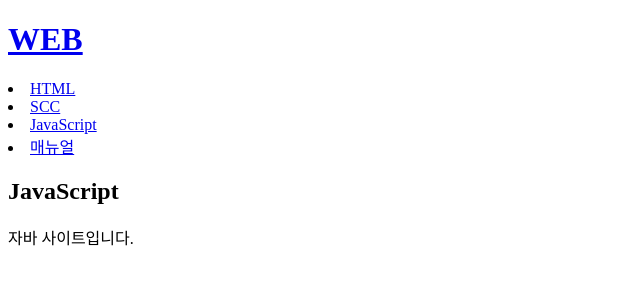
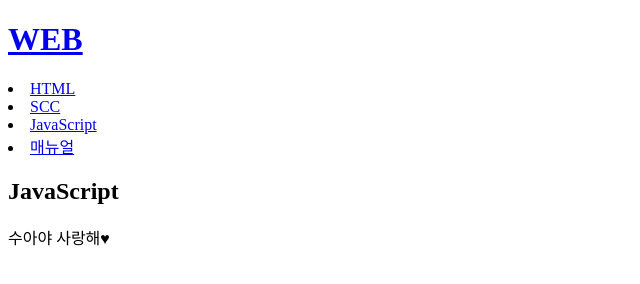
Before and after one commit to hois56/hois, a plain HTML site: page 3.html in a window 1280 px wide. Shown: the full height of the page, 0-640 px from the left. Drawn offline with Linux system fonts and the light colour scheme.

Commit message:
Add files via upload

```diff
--- a/3.html
+++ b/3.html
@@ -14,6 +14,6 @@
   <li><a href="source_manuel.html"> 매뉴얼</a></li><!--링크 거는 방법-->
 
 <h2>JavaScript</h2>
-자바 사이트입니다.
+수아야 사랑해♥
 </body>
 </html>
```
